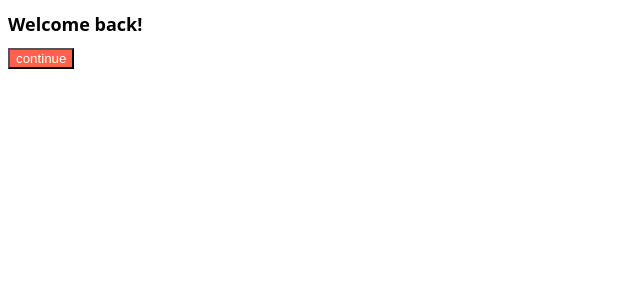
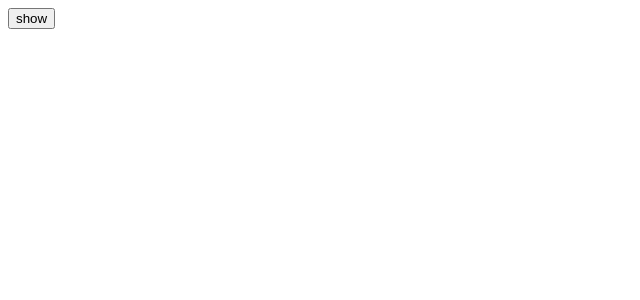
Before and after one commit to soyyyyy/React.js-, a React (Create React App) app: page / in a window 1280 px wide. Shown: the top 300 px of the page, without its empty margins (0-640 px from the left). Built offline with nearby package versions, Linux system fonts and the light colour scheme.

Commit message:
6.Effects

```diff
--- a/src/App.js
+++ b/src/App.js
@@ -1,13 +1,67 @@
-import Button from "./Button";
-import styles from "./App.module.css";
+import { useState, useEffect } from "react";
+
+function Hello(){
+  /*
+  function byFn(){
+    console.log("bye..");
+  }
+  function hiFn(){
+    console.log("created");
+    return byFn   // Cleanup function -> hiFn(컴포넌트)이 destroy 될 때 buFn 실행
+  }
+  useEffect(hiFn, []);
+  */
+
+  useEffect(()=> {
+    console.log("hi");
+    return () => console.log("bye");
+  }, []);
+
+  return <h1>hello</h1>
+}
 
 function App() {
-  return (
+  const [showing, setShowing] = useState(false);
+  const onClick = () => {
+    setShowing((prev) =>! prev);
+  }
+
+  return(
     <div>
-      <h1 className={styles.title}>Welcome back!</h1>
-      <Button text={"continue"} />
+      {showing ? <Hello /> : null}
+      <button onClick={onClick}>{showing? "hide" : "show"}</button>
     </div>
   );
 }
 
 export default App;
+
+
+/*
+const [counter, setValue] = useState(0);
+  const [keyword, setkeyword] = useState("");
+  const onClick = () => setValue((prev) => prev + 1);
+  const onChange = (e) => {
+    setkeyword(e.target.value);
+  }
+  console.log("i run all the time");
+
+  // useEffect : 코드 실행할 시기 선택
+  useEffect(() => {    // 딱 한 번만 실행
+    console.log("Call the API...");
+  }, []);
+
+  useEffect(() => {
+    if (keyword !== "" && keyword.length > 5){
+      console.log("Search For", keyword);
+    }
+  }, [keyword]);  //keyword 변할 때만 실행
+
+  return (
+    <div>
+      <input value={keyword} onChange={onChange} type="text" placeholder="Search here.." />
+      <h1>{counter}</h1>
+      <button onClick={onClick}>click me</button>
+    </div>
+  );
+*/
--- a/src/index.js
+++ b/src/index.js
@@ -4,7 +4,7 @@ import App from './App';
 
 const root = ReactDOM.createRoot(document.getElementById('root'));
 root.render(
-  <React.StrictMode>
+
     <App />
-  </React.StrictMode>
+
 );
```
